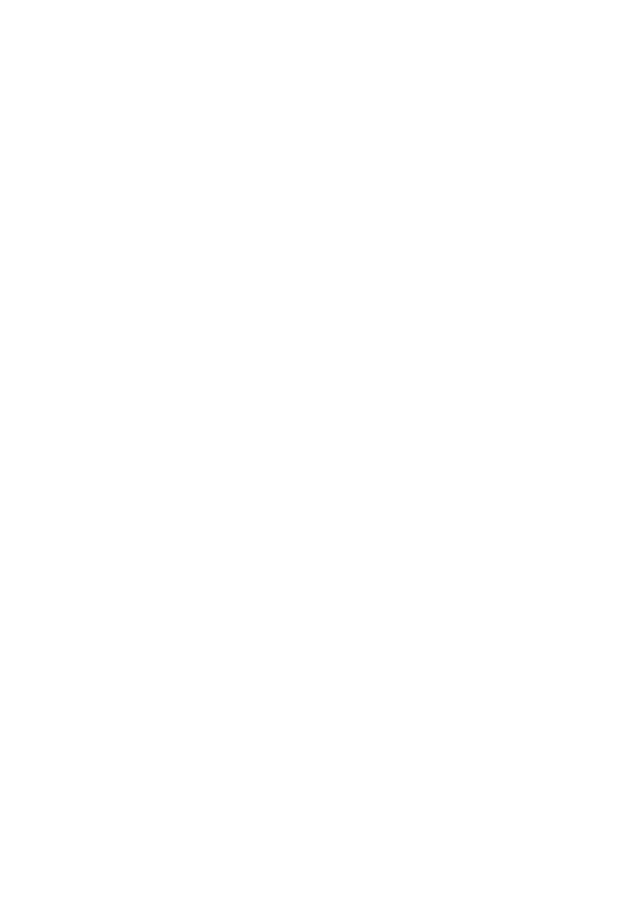
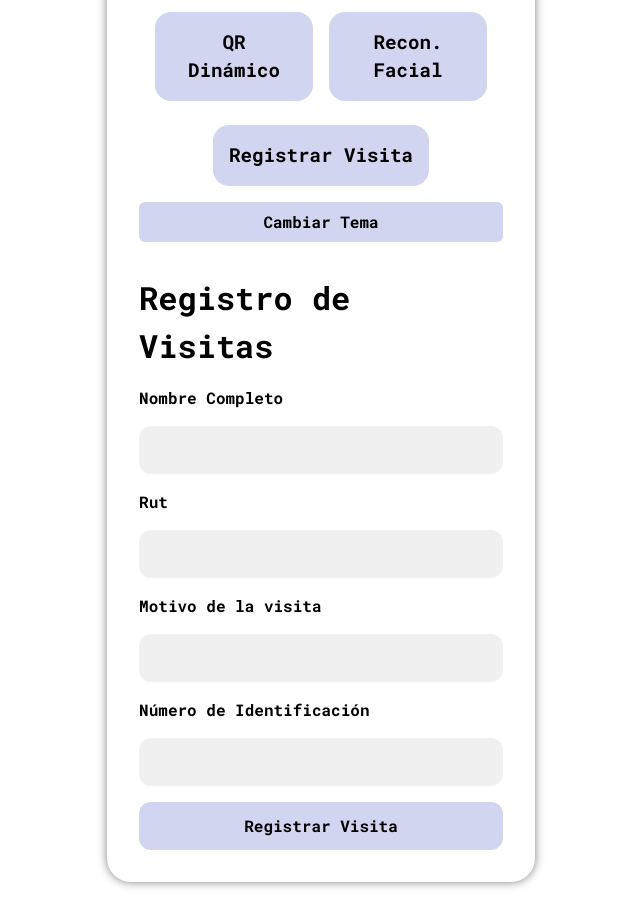
Before and after one commit to ignacioosoto/PROYECTOprogra, a React (Vite) app in the folder proyecto-acceso-front/: page /RVisitas in a window 1280 px wide. Shown: the part 620-1534 px from the top of the page, without its empty margins (319-959 px from the left). Before the commit the page ends 800 px from the top, so only its background shows below. Built offline with nearby package versions, Linux system fonts and the light colour scheme.

Commit message:
registro de visitas
registro de visitas

```diff
--- a/proyecto-acceso-front/src/routes/RVisitas.tsx
+++ b/proyecto-acceso-front/src/routes/RVisitas.tsx
@@ -1,8 +1,95 @@
-export default function RegisterVisit() {
-    return (
-      <div>
-        <h1>Registrar Visita</h1>
-        <p>Aquí puedes registrar una nueva visita.</p>
-      </div>
-    );
+import { useState } from "react";
+import DefaultLayout from "../layout/defaultLayout";
+import { API_URL } from "../auth/constants";
+import { toast, ToastContainer } from "react-toastify";
+import "react-toastify/dist/ReactToastify.css";
+
+export default function VisitRegister() {
+  const [fullName, setFullName] = useState("");
+  const [company, setCompany] = useState("");
+  const [reason, setReason] = useState("");
+  const [idNumber, setIdNumber] = useState("");
+  const [errorResponse, setErrorResponse] = useState("");
+  const [loading, setLoading] = useState(false);
+
+  async function handleSubmit(e: React.FormEvent<HTMLFormElement>) {
+    e.preventDefault();
+    setLoading(true);
+
+    try {
+      const response = await fetch(`${API_URL}/visits`, {
+        method: "POST",
+        headers: { "Content-Type": "application/json" },
+        body: JSON.stringify({
+          fullName,
+          company,
+          reason,
+          idNumber,
+        }),
+      });
+
+      if (response.ok) {
+        setErrorResponse("");
+        toast.success("Visita registrada exitosamente");
+        setFullName("");
+        setCompany("");
+        setReason("");
+        setIdNumber("");
+      } else {
+        const json = await response.json();
+        setErrorResponse(json.body?.error || "Error desconocido");
+        toast.error(`Error: ${json.body?.error || "Error desconocido"}`);
+      }
+    } catch (error) {
+      console.error(error);
+      toast.error("Ocurrió un error al registrar la visita");
+    } finally {
+      setLoading(false);
+    }
   }
+
+  return (
+    <DefaultLayout>
+      <form onSubmit={handleSubmit}>
+        <h1>Registro de Visitas</h1>
+        {!!errorResponse && <div className="errorMessage">{errorResponse}</div>}
+        <label>Nombre Completo</label>
+        <input
+          type="text"
+          value={fullName}
+          onChange={(e) => setFullName(e.target.value)}
+          required
+        />
+
+        <label>Rut</label>
+        <input
+          type="text"
+          value={company}
+          onChange={(e) => setCompany(e.target.value)}
+          required
+        />
+
+        <label>Motivo de la visita</label>
+        <input
+          type="text"
+          value={reason}
+          onChange={(e) => setReason(e.target.value)}
+          required
+        />
+
+        <label>Número de Identificación</label>
+        <input
+          type="text"
+          value={idNumber}
+          onChange={(e) => setIdNumber(e.target.value)}
+          required
+        />
+
+        <button type="submit" disabled={loading}>
+          {loading ? "Registrando..." : "Registrar Visita"}
+        </button>
+      </form>
+      <ToastContainer position="top-right" autoClose={3000} />
+    </DefaultLayout>
+  );
+}
```
